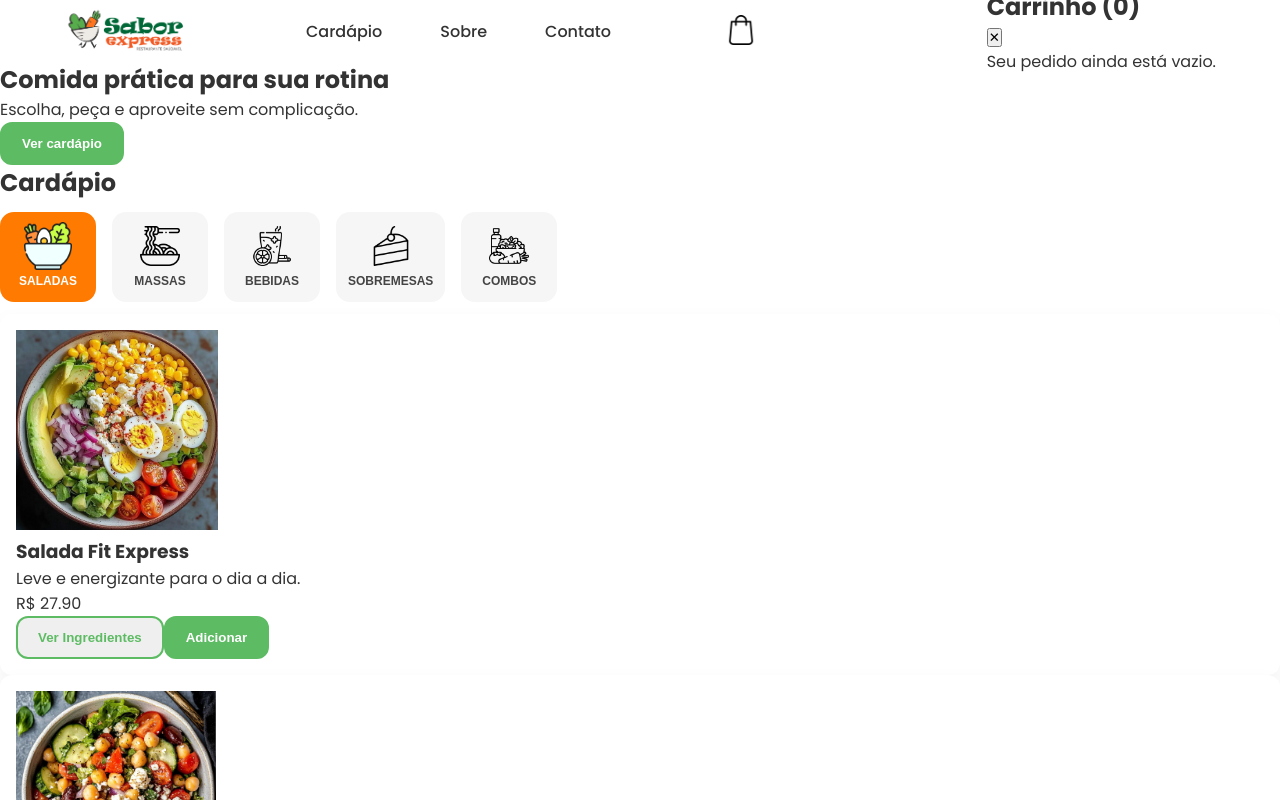
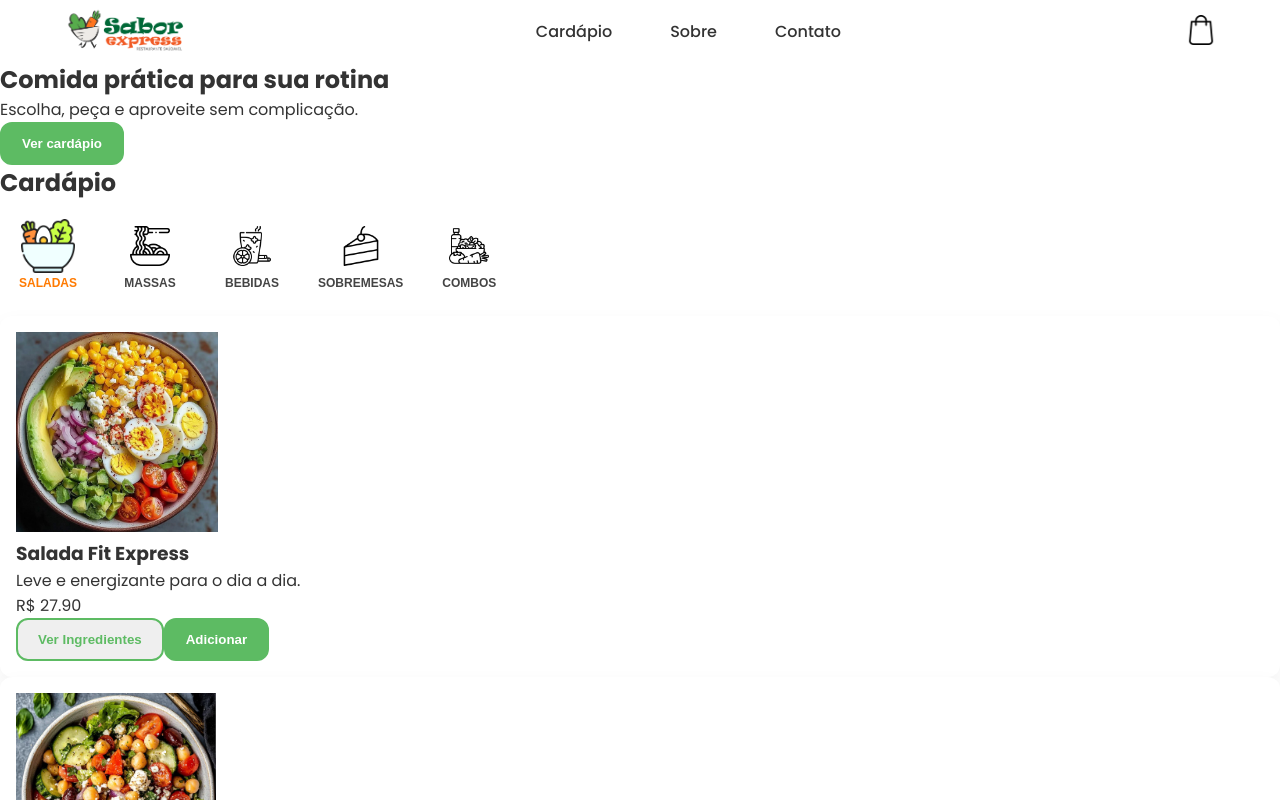
Before and after one commit to Carlos-Rafael-Dev/BFD_Exercicios_-_Projetos, a React (Vite) app in the folder Modulo_03/saborExpress/: page / in a window 1280 px wide. Shown: the top 800 px of the page. Built offline with nearby package versions, Linux system fonts and the light colour scheme.

Commit message:
style: estiliza carrinho e botão active

```diff
--- a/Modulo_03/saborExpress/src/styles/components.css
+++ b/Modulo_03/saborExpress/src/styles/components.css
@@ -17,6 +17,17 @@
   background-color: none;
   border: 2px solid var(--color-primary);
   color: var(--color-primary);
+}
+
+.btn-active {
+  background-color: var(--color-secondary); /* verde escuro */
+  color: #fff;
+  border: 2px solid var(--color-secondary);
+}
+
+.btn-active:hover {
+  background-color: #16613d;
+  border: 2px solid #16613d;
 }
 
 /* CARD GENERICO */
@@ -123,7 +134,7 @@
 
 .category-filter {
   display: flex;
-  gap: 16px;
+  gap: 6px;
   padding: 12px 0;
   overflow-x: auto;
 }
@@ -137,21 +148,15 @@
   min-width: 96px;
   padding: 12px 10px;
   border-radius: 14px;
-  background-color: #f6f6f6;
   display: flex;
   flex-direction: column;
   align-items: center;
-  gap: 8px;
+  gap: .6rem;
   cursor: pointer;
   transition: all 0.25s ease;
   border: 2px solid transparent;
 }
 
-/* Hover */
-.category-card:hover {
-  background-color: #ececec;
-  transform: translateY(-2px);
-}
 
 /* Ícone */
 .category-card img {
@@ -171,20 +176,176 @@
   padding: 0;
 }
 
-/* Estado ativo */
-.category-card:has(button.ativo),
-.category-card.ativo {
-  background-color: var(--color-secondary);
-  border-color:var(--color-secondary);
-}
+
 
 /* Texto ativo */
 .category-card button.ativo {
-  color: #ffffff;
+  color: var(--color-secondary);
+  font-size: bold;
 }
 
 /* Ícone ativo (leve destaque) */
 .category-card:has(button.ativo) img {
   filter: brightness(1.1) contrast(1.1);
-  scale: 1.2;
+  scale: 1.35;
 }
+
+
+
+.cart-item {
+  display: grid;
+  grid-template-columns: 80px 1fr auto auto auto;
+  align-items: center;
+  gap: 16px;
+
+  padding: 12px 16px;
+  border-bottom: 1px solid #e5e5e5;
+}
+
+.cart-item img {
+  width: 80px;
+  height: 80px;
+  object-fit: cover;
+  border-radius: 8px;
+}
+
+/* Info do prato */
+.cart-item .info {
+  display: flex;
+  flex-direction: column;
+  gap: 4px;
+}
+
+.cart-item .info strong {
+  font-size: 16px;
+  color: #222;
+}
+
+.cart-item .info span {
+  font-size: 14px;
+  color: #666;
+}
+
+/* Quantidade */
+.cart-item .quantidade {
+  display: flex;
+  align-items: center;
+  gap: 8px;
+}
+
+.cart-item .quantidade button {
+  width: 28px;
+  height: 28px;
+  border-radius: 4px;
+  border: none;
+  background-color: #f0f0f0;
+  font-size: 16px;
+  cursor: pointer;
+}
+
+.cart-item .quantidade button:hover {
+  background-color: #ddd;
+}
+
+.cart-item .quantidade span {
+  min-width: 20px;
+  text-align: center;
+  font-weight: 600;
+}
+
+/* Subtotal */
+.cart-item .subtotal {
+  font-weight: 600;
+  color: #222;
+  white-space: nowrap;
+}
+
+/* Botão remover */
+.cart-item .remover {
+  background: transparent;
+  border: none;
+  cursor: pointer;
+  padding: 4px;
+}
+
+.cart-item .remover svg {
+  width: 20px;
+  height: 20px;
+  fill: #999;
+}
+
+.cart-item .remover:hover svg {
+  fill: #e63946;
+}
+
+.cart-item .observacao {
+  color: var(--color-secondary);
+  margin-top: 2px;
+}
+
+/* Fundo escuro */
+.cart-overlay {
+  position: fixed;
+  inset: 0;
+  background: rgba(0,0,0,0.4);
+  opacity: 0;
+  pointer-events: none;
+  transition: opacity 0.3s ease;
+  z-index: 99;
+}
+
+.cart-overlay.open {
+  opacity: 1;
+  pointer-events: all;
+}
+
+/* Painel lateral */
+.cart-panel {
+  position: fixed;
+  top: 0;
+  right: 0;
+  width: 580px;
+  max-width: 90%;
+  height: 100vh;
+  background: #fff;
+  transform: translateX(100%);
+  transition: transform 0.3s ease;
+  z-index: 100;
+  display: flex;
+  flex-direction: column;
+  padding: 1rem;
+}
+
+.cart-panel.open {
+  transform: translateX(0);
+}
+
+.cart-header {
+  display: flex;
+  justify-content: space-between;
+  align-items: center;
+}
+
+.cart-badge {
+  position: absolute;
+  top: 16px;
+  right: 3.8rem;
+  min-width: 10px;
+  height: 16px;
+  padding: 0 5px;
+  background: #e53935;
+  color: #fff;
+  font-size: 12px;
+  font-weight: 600;
+  border-radius: 999px;
+  display: flex;
+  align-items: center;
+  justify-content: center;
+  line-height: 1;
+  animation: pop 0.2s ease;
+}
+
+@keyframes pop {
+  0% { transform: scale(0.7); }
+  100% { transform: scale(1); }
+}
```
